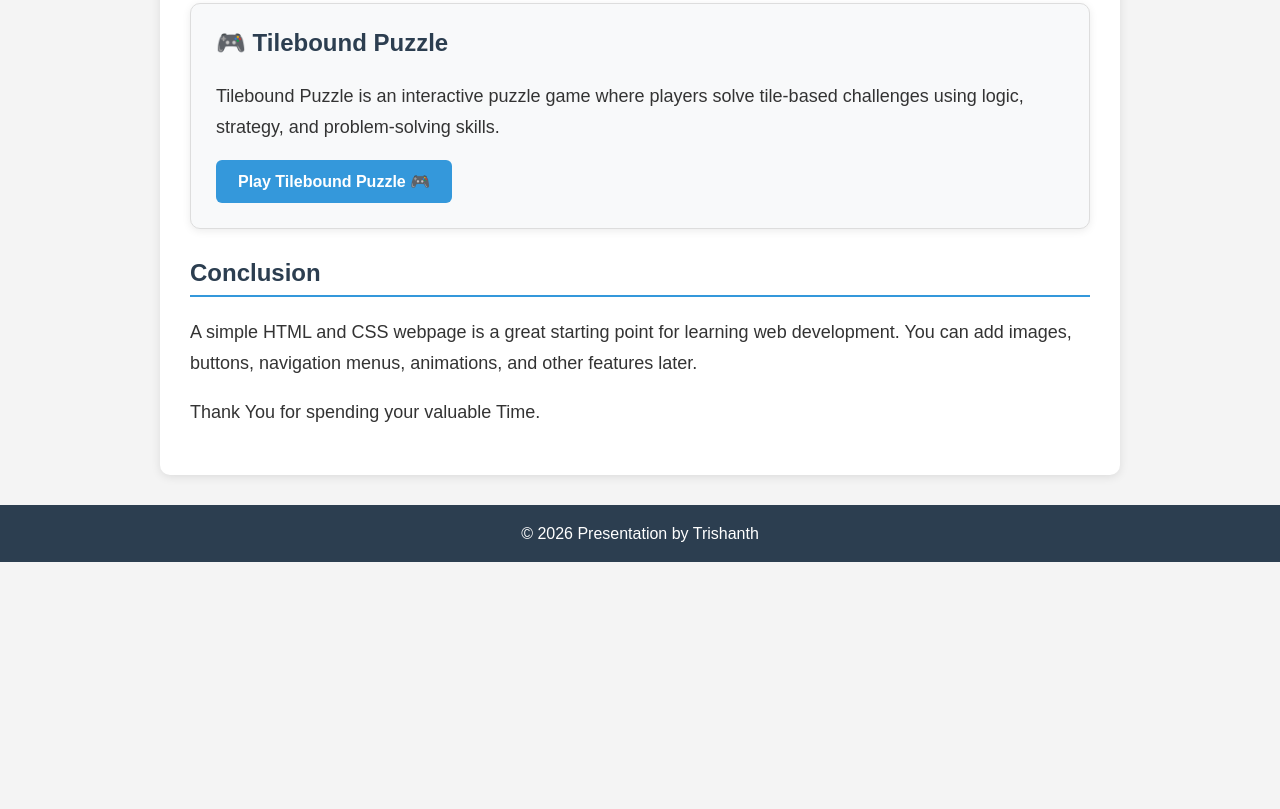
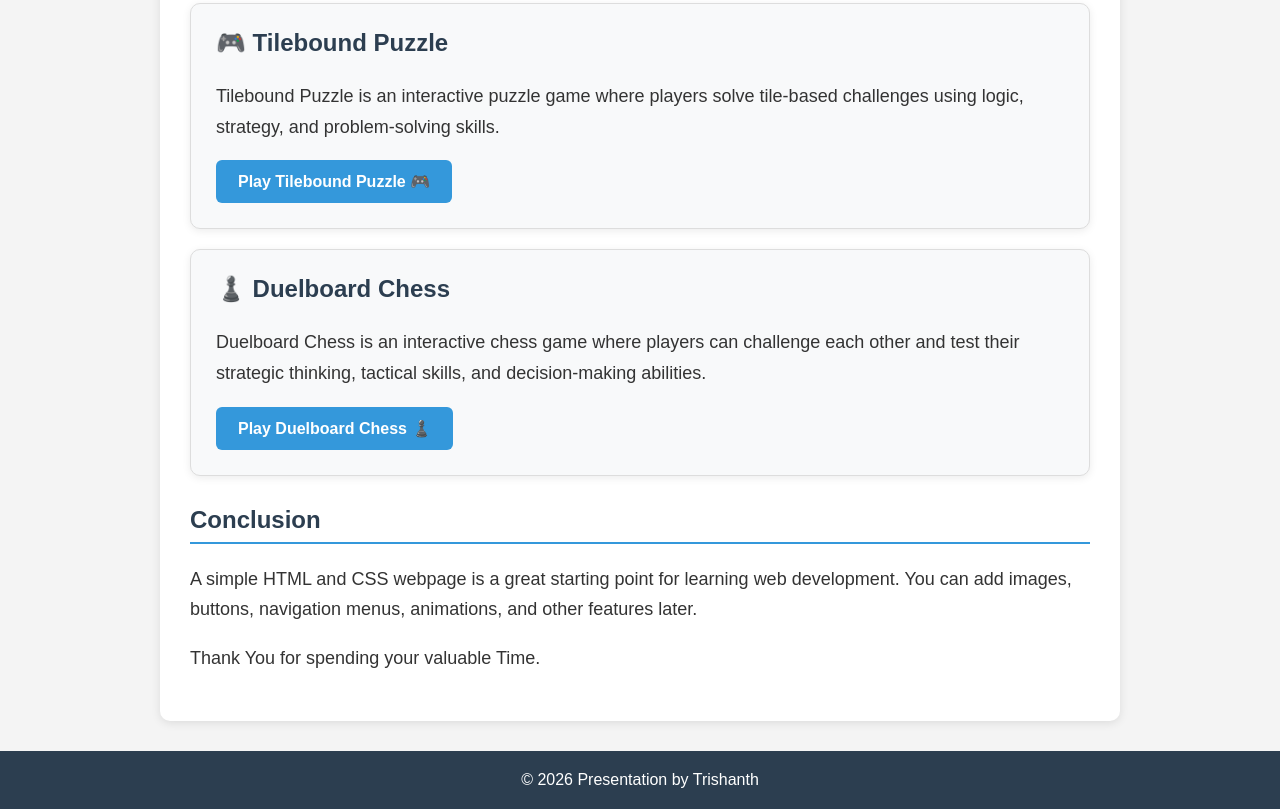
Before and after one commit to trishanth-prathi/web-devolepment, a plain HTML site: page index.html in a window 1280 px wide. Shown: the part 899-1708 px from the top of the page. Before the commit the page ends 1461 px from the top, so only its background shows below. Drawn offline with Linux system fonts and the light colour scheme.

Commit message:
my profile

```diff
--- a/index.html
+++ b/index.html
@@ -1,5 +1,6 @@
 <!DOCTYPE html>
 <html lang="en">
+
 <head>
     <meta charset="UTF-8">
     <meta name="viewport" content="width=device-width, initial-scale=1.0">
@@ -15,6 +16,7 @@
             color: #333;
         }
 
+        /* Header */
         header {
             background-color: #2c3e50;
             color: white;
@@ -32,6 +34,7 @@
             margin-top: 10px;
         }
 
+        /* Main Content */
         main {
             width: 80%;
             max-width: 900px;
@@ -42,6 +45,7 @@
             box-shadow: 0 2px 10px rgba(0, 0, 0, 0.1);
         }
 
+        /* Headings */
         h2 {
             color: #2c3e50;
             border-bottom: 2px solid #3498db;
@@ -54,16 +58,19 @@
             margin-top: 0;
         }
 
+        /* Paragraphs */
         p {
             font-size: 18px;
             line-height: 1.7;
         }
 
+        /* Lists */
         ul {
             font-size: 18px;
             line-height: 1.8;
         }
 
+        /* Highlight Box */
         .highlight {
             background-color: #eaf6ff;
             padding: 20px;
@@ -72,6 +79,7 @@
             border-radius: 5px;
         }
 
+        /* Project Cards */
         .project {
             background-color: #f8f9fa;
             padding: 25px;
@@ -79,12 +87,19 @@
             border-radius: 10px;
             border: 1px solid #ddd;
             box-shadow: 0 2px 8px rgba(0, 0, 0, 0.08);
+            transition: transform 0.3s, box-shadow 0.3s;
+        }
+
+        .project:hover {
+            transform: translateY(-5px);
+            box-shadow: 0 5px 15px rgba(0, 0, 0, 0.15);
         }
 
         .project h3 {
             font-size: 24px;
         }
 
+        /* Project Buttons */
         .project-button {
             display: inline-block;
             background-color: #3498db;
@@ -102,6 +117,7 @@
             transform: translateY(-2px);
         }
 
+        /* Footer */
         footer {
             text-align: center;
             background-color: #2c3e50;
@@ -117,6 +133,7 @@
 
         /* Mobile Responsive Design */
         @media (max-width: 600px) {
+
             header h1 {
                 font-size: 28px;
             }
@@ -137,6 +154,11 @@
 
             .project h3 {
                 font-size: 21px;
+            }
+
+            .project-button {
+                padding: 10px 16px;
+                font-size: 14px;
             }
         }
     </style>
@@ -195,6 +217,8 @@
         <!-- My Projects -->
         <h2>My Projects</h2>
 
+
+        <!-- Project 1: Tilebound Puzzle -->
         <div class="project">
 
             <h3>🎮 Tilebound Puzzle</h3>
@@ -212,6 +236,30 @@
                 class="project-button"
             >
                 Play Tilebound Puzzle 🎮
+            </a>
+
+        </div>
+
+
+        <!-- Project 2: Duelboard Chess -->
+        <div class="project">
+
+            <h3>♟️ Duelboard Chess</h3>
+
+            <p>
+                Duelboard Chess is an interactive chess game where
+                players can challenge each other and test their
+                strategic thinking, tactical skills, and
+                decision-making abilities.
+            </p>
+
+            <a
+                href="https://off-road-challenge--trishanth2608.replit.app/duelboard-chess/"
+                target="_blank"
+                rel="noopener noreferrer"
+                class="project-button"
+            >
+                Play Duelboard Chess ♟️
             </a>
 
         </div>
@@ -239,4 +287,5 @@
     </footer>
 
 </body>
+
 </html>
```
